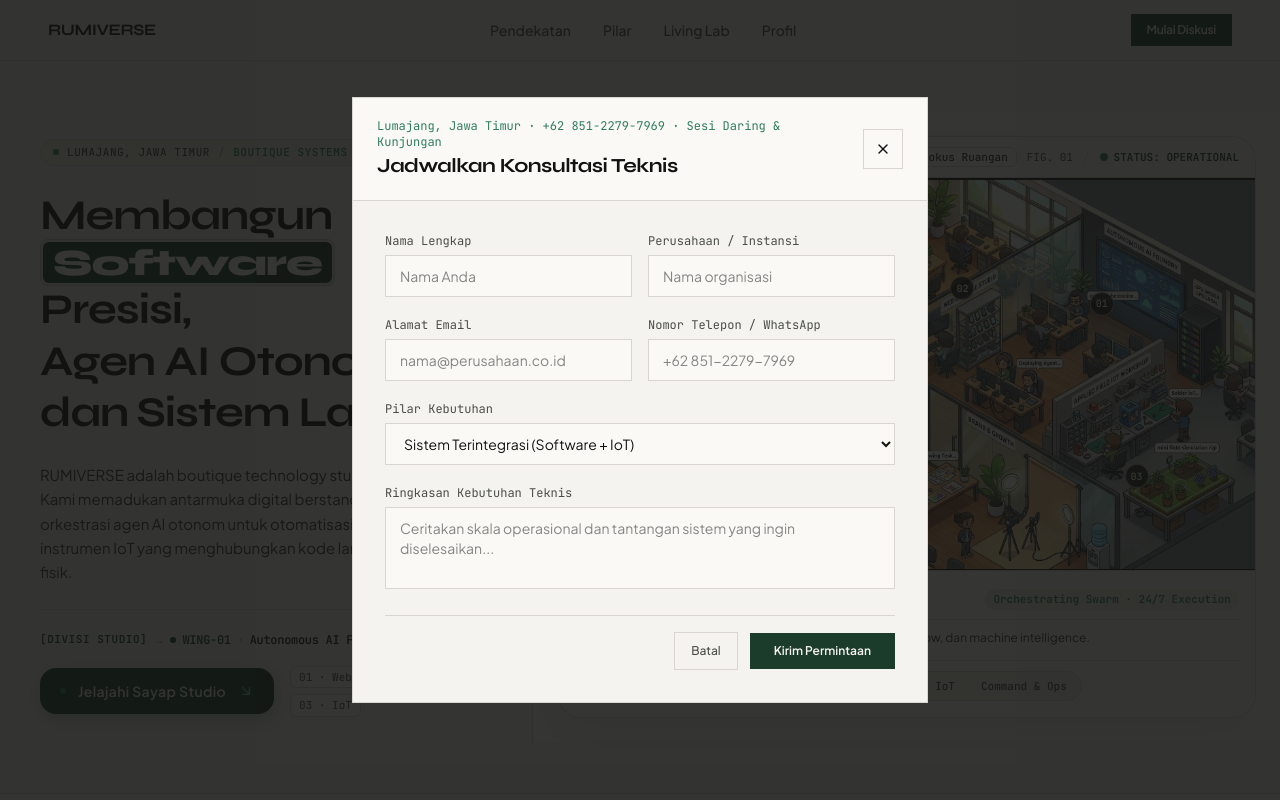
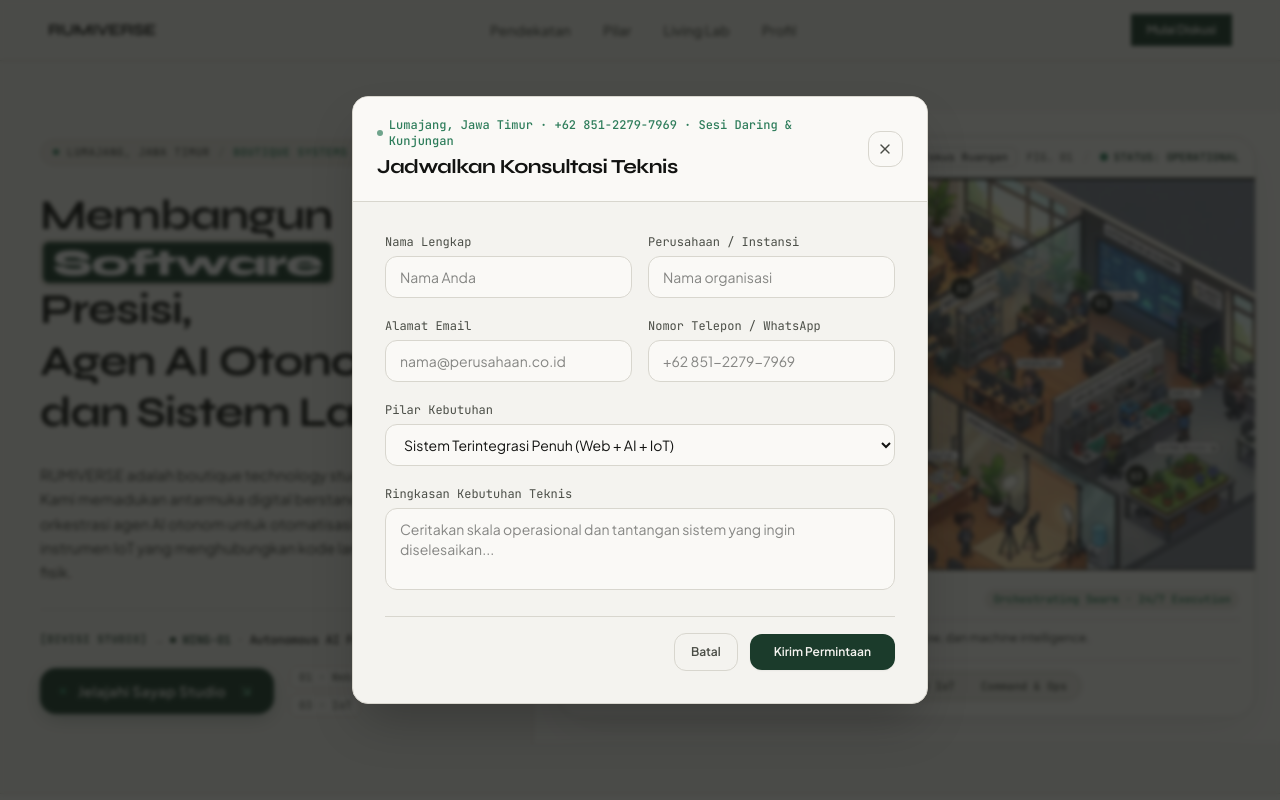
Before and after one commit to DevisRoomi/rumiverse, a React (Vite) app: page / in a window 1280 px wide. Both pictures are taken after a click on the button "Mulai Diskusi". Shown: the top 800 px of the page. Built offline with nearby package versions, Linux system fonts and the light colour scheme.

Commit message:
feat: add silky smooth spring/ease entrance and exit animations to consultation modal with rounded editorial styling

```diff
--- a/src/App.tsx
+++ b/src/App.tsx
@@ -19,10 +19,12 @@ const AppointmentModal = lazy(() =>
 export default function App() {
   const [preloaderActive, setPreloaderActive] = useState(true);
   const [consultationOpen, setConsultationOpen] = useState(false);
+  const [hasOpenedConsultation, setHasOpenedConsultation] = useState(false);
   const [consultationFocus, setConsultationFocus] =
     useState<ConsultationFormValues['focus']>('integrated');
 
   const openWithFocus = (focus: ConsultationFormValues['focus'] = 'integrated') => {
+    setHasOpenedConsultation(true);
     setConsultationFocus(focus);
     setConsultationOpen(true);
   };
@@ -56,7 +58,7 @@ export default function App() {
       <div className="content-visibility-auto">
         <FooterSection onOpenConsultation={() => openWithFocus('integrated')} />
       </div>
-      {consultationOpen && (
+      {hasOpenedConsultation && (
         <Suspense fallback={null}>
           <AppointmentModal
             open={consultationOpen}
--- a/src/components/AppointmentModal.tsx
+++ b/src/components/AppointmentModal.tsx
@@ -1,5 +1,6 @@
 import { useEffect, useState, type FormEvent } from 'react';
 import { X, CheckCircle2 } from 'lucide-react';
+import { motion, AnimatePresence } from 'motion/react';
 import { useBodyScrollLock } from '../hooks/useBodyScrollLock';
 import {
   validateConsultationInput,
@@ -23,9 +24,9 @@ const INITIAL_FORM: ConsultationFormValues = {
 };
 
 const FOCUS_LABELS: Record<ConsultationFormValues['focus'], string> = {
-  'software-ai': 'Boutique Software & AI Automation',
-  'precision-iot': 'Precision Livestock Farming (IoT)',
-  integrated: 'Sistem Terintegrasi (Software + IoT)',
+  'software-ai': 'Aplikasi Web, Mobile & Agen AI (Pilar 01 & 02)',
+  'precision-iot': 'Instrumen IoT & Sistem Lapangan (Pilar 03)',
+  integrated: 'Sistem Terintegrasi Penuh (Web + AI + IoT)',
 };
 
 export function AppointmentModal({
@@ -58,8 +59,6 @@ export function AppointmentModal({
     return () => window.removeEventListener('keydown', handleKeyDown);
   }, [open, onClose]);
 
-  if (!open) return null;
-
   const handleSubmit = (event: FormEvent) => {
     event.preventDefault();
     const result = validateConsultationInput(form);
@@ -79,27 +78,45 @@ export function AppointmentModal({
   };
 
   return (
+    <AnimatePresence>
+      {open && (
         <div
-      className="fixed inset-0 z-50 flex items-center justify-center bg-[#121311]/85 p-4"
+          className="fixed inset-0 z-50 flex items-center justify-center p-4 sm:p-6"
           role="presentation"
-      onClick={(e) => {
-        if (e.target === e.currentTarget) onClose();
-      }}
         >
-      <div
+          {/* Smooth Backdrop Fade */}
+          <motion.div
+            key="appointment-backdrop"
+            initial={{ opacity: 0 }}
+            animate={{ opacity: 1 }}
+            exit={{ opacity: 0 }}
+            transition={{ duration: 0.25, ease: 'easeOut' }}
+            onClick={onClose}
+            className="fixed inset-0 bg-[#121311]/75 backdrop-blur-[2px]"
+          />
+
+          {/* Smooth Dialog Rise & Scale */}
+          <motion.div
+            key="appointment-dialog"
             role="dialog"
             aria-modal="true"
             aria-labelledby="appointment-modal-title"
-        className="w-full max-w-xl bg-[#F4F3EF] border border-[#D8D6CE] text-[#121311] max-h-[90vh] overflow-y-auto"
+            initial={{ opacity: 0, scale: 0.94, y: 18 }}
+            animate={{ opacity: 1, scale: 1, y: 0 }}
+            exit={{ opacity: 0, scale: 0.96, y: 12 }}
+            transition={{ duration: 0.35, ease: [0.16, 1, 0.3, 1] }}
+            className="relative z-10 w-full max-w-xl bg-[#F4F3EF] border border-[#D8D6CE] text-[#121311] max-h-[90vh] overflow-y-auto rounded-2xl shadow-2xl overflow-hidden"
           >
+            {/* Modal Header */}
             <div className="px-6 py-5 border-b border-[#D8D6CE] flex items-center justify-between gap-4 bg-[#FAF9F6]">
               <div>
-            <p className="font-mono text-xs text-[#2E7D5B]">
+                <p className="font-mono text-xs text-[#2E7D5B] flex items-center gap-1.5 font-medium">
+                  <span className="w-1.5 h-1.5 rounded-full bg-[#2E7D5B] animate-pulse" />
                   Lumajang, Jawa Timur · {STUDIO_CONTACT.phone} · Sesi Daring &amp; Kunjungan
                 </p>
                 <h2
                   id="appointment-modal-title"
-              className="font-display text-xl font-bold text-[#121311] tracking-tight mt-0.5"
+                  className="font-display text-xl font-bold text-[#121311] tracking-tight mt-1"
                 >
                   Jadwalkan Konsultasi Teknis
                 </h2>
@@ -108,14 +125,18 @@ export function AppointmentModal({
                 type="button"
                 onClick={onClose}
                 aria-label="Tutup formulir konsultasi"
-            className="w-10 h-10 inline-flex items-center justify-center border border-[#D8D6CE] text-[#121311] hover:bg-[#EAE8E1] transition-colors cursor-pointer"
+                className="w-9 h-9 inline-flex items-center justify-center rounded-xl border border-[#D8D6CE] text-[#4A4D46] hover:text-[#121311] hover:bg-[#EAE8E1] transition-all duration-150 cursor-pointer"
               >
                 <X className="w-4 h-4" aria-hidden="true" />
               </button>
             </div>
 
             {submittedRecord ? (
-          <div className="p-6 sm:p-8 space-y-6">
+              <motion.div
+                initial={{ opacity: 0, y: 10 }}
+                animate={{ opacity: 1, y: 0 }}
+                className="p-6 sm:p-8 space-y-6"
+              >
                 <div className="flex items-start gap-3 pb-6 border-b border-[#D8D6CE]">
                   <CheckCircle2 className="w-6 h-6 text-[#2E7D5B] shrink-0 mt-0.5" aria-hidden="true" />
                   <div>
@@ -124,7 +145,7 @@ export function AppointmentModal({
                     </h3>
                     <p className="mt-1 text-sm text-[#2D2F2A] leading-relaxed">
                       Tim arsitektur kami akan meninjau ringkasan sistem Anda dan menghubungi melalui{' '}
-                  <span className="font-mono text-[#121311]">{submittedRecord.email}</span> untuk
+                      <span className="font-mono text-[#121311] font-semibold">{submittedRecord.email}</span> untuk
                       konfirmasi jadwal pertemuan di Lumajang atau sesi daring.
                     </p>
                   </div>
@@ -142,7 +163,7 @@ export function AppointmentModal({
                     </dd>
                   </div>
                   <div className="sm:col-span-2">
-                <dt className="font-mono text-xs text-[#4A4D46]">Fokus Sistem</dt>
+                    <dt className="font-mono text-xs text-[#4A4D46]">Pilar Kebutuhan</dt>
                     <dd className="mt-0.5 font-semibold text-[#121311]">
                       {FOCUS_LABELS[submittedRecord.focus]}
                     </dd>
@@ -163,12 +184,12 @@ export function AppointmentModal({
                   <button
                     type="button"
                     onClick={handleResetAndClose}
-                className="px-5 py-2.5 text-xs font-semibold bg-[#1B3B2B] text-[#F4F3EF] hover:bg-[#121311] transition-colors cursor-pointer"
+                    className="px-5 py-2.5 text-xs font-semibold rounded-xl bg-[#1B3B2B] text-[#F4F3EF] hover:bg-[#121311] transition-all cursor-pointer shadow-xs hover:scale-[1.01]"
                   >
                     Selesai
                   </button>
                 </div>
-          </div>
+              </motion.div>
             ) : (
               <form onSubmit={handleSubmit} noValidate className="p-6 sm:p-8 space-y-5">
                 <div className="grid grid-cols-1 sm:grid-cols-2 gap-4">
@@ -185,7 +206,7 @@ export function AppointmentModal({
                       value={form.name}
                       onChange={(e) => setForm({ ...form, name: e.target.value })}
                       placeholder="Nama Anda"
-                  className="w-full px-3.5 py-2.5 text-sm bg-[#FAF9F6] border border-[#D8D6CE] text-[#121311] focus:outline-none focus:border-[#1B3B2B]"
+                      className="w-full px-3.5 py-2.5 text-sm bg-[#FAF9F6] border border-[#D8D6CE] rounded-xl text-[#121311] transition-all duration-150 focus:outline-none focus:border-[#1B3B2B] focus:ring-2 focus:ring-[#1B3B2B]/10 focus:bg-white"
                     />
                     {errors.name && (
                       <p className="mt-1 text-xs text-red-700" role="alert">
@@ -207,7 +228,7 @@ export function AppointmentModal({
                       value={form.organization}
                       onChange={(e) => setForm({ ...form, organization: e.target.value })}
                       placeholder="Nama organisasi"
-                  className="w-full px-3.5 py-2.5 text-sm bg-[#FAF9F6] border border-[#D8D6CE] text-[#121311] focus:outline-none focus:border-[#1B3B2B]"
+                      className="w-full px-3.5 py-2.5 text-sm bg-[#FAF9F6] border border-[#D8D6CE] rounded-xl text-[#121311] transition-all duration-150 focus:outline-none focus:border-[#1B3B2B] focus:ring-2 focus:ring-[#1B3B2B]/10 focus:bg-white"
                     />
                     {errors.organization && (
                       <p className="mt-1 text-xs text-red-700" role="alert">
@@ -231,7 +252,7 @@ export function AppointmentModal({
                       value={form.email}
                       onChange={(e) => setForm({ ...form, email: e.target.value })}
                       placeholder="nama@perusahaan.co.id"
-                  className="w-full px-3.5 py-2.5 text-sm bg-[#FAF9F6] border border-[#D8D6CE] text-[#121311] focus:outline-none focus:border-[#1B3B2B]"
+                      className="w-full px-3.5 py-2.5 text-sm bg-[#FAF9F6] border border-[#D8D6CE] rounded-xl text-[#121311] transition-all duration-150 focus:outline-none focus:border-[#1B3B2B] focus:ring-2 focus:ring-[#1B3B2B]/10 focus:bg-white"
                     />
                     {errors.email && (
                       <p className="mt-1 text-xs text-red-700" role="alert">
@@ -253,7 +274,7 @@ export function AppointmentModal({
                       value={form.phone}
                       onChange={(e) => setForm({ ...form, phone: e.target.value })}
                       placeholder={STUDIO_CONTACT.phone}
-                  className="w-full px-3.5 py-2.5 text-sm bg-[#FAF9F6] border border-[#D8D6CE] text-[#121311] focus:outline-none focus:border-[#1B3B2B]"
+                      className="w-full px-3.5 py-2.5 text-sm bg-[#FAF9F6] border border-[#D8D6CE] rounded-xl text-[#121311] transition-all duration-150 focus:outline-none focus:border-[#1B3B2B] focus:ring-2 focus:ring-[#1B3B2B]/10 focus:bg-white"
                     />
                     {errors.phone && (
                       <p className="mt-1 text-xs text-red-700" role="alert">
@@ -276,11 +297,11 @@ export function AppointmentModal({
                     onChange={(e) =>
                       setForm({ ...form, focus: e.target.value as ConsultationFormValues['focus'] })
                     }
-                className="w-full px-3.5 py-2.5 text-sm bg-[#FAF9F6] border border-[#D8D6CE] text-[#121311] focus:outline-none focus:border-[#1B3B2B]"
+                    className="w-full px-3.5 py-2.5 text-sm bg-[#FAF9F6] border border-[#D8D6CE] rounded-xl text-[#121311] transition-all duration-150 focus:outline-none focus:border-[#1B3B2B] focus:ring-2 focus:ring-[#1B3B2B]/10 focus:bg-white cursor-pointer"
                   >
-                <option value="integrated">Sistem Terintegrasi (Software + IoT)</option>
-                <option value="software-ai">Boutique Software &amp; AI Automation</option>
-                <option value="precision-iot">Precision Livestock Farming (IoT)</option>
+                    <option value="software-ai">Aplikasi Web, Mobile &amp; Agen AI (Pilar 01 &amp; 02)</option>
+                    <option value="precision-iot">Instrumen IoT &amp; Sistem Lapangan (Pilar 03)</option>
+                    <option value="integrated">Sistem Terintegrasi Penuh (Web + AI + IoT)</option>
                   </select>
                 </div>
 
@@ -297,7 +318,7 @@ export function AppointmentModal({
                     value={form.notes}
                     onChange={(e) => setForm({ ...form, notes: e.target.value })}
                     placeholder="Ceritakan skala operasional dan tantangan sistem yang ingin diselesaikan..."
-                className="w-full px-3.5 py-2.5 text-sm bg-[#FAF9F6] border border-[#D8D6CE] text-[#121311] focus:outline-none focus:border-[#1B3B2B] resize-none"
+                    className="w-full px-3.5 py-2.5 text-sm bg-[#FAF9F6] border border-[#D8D6CE] rounded-xl text-[#121311] transition-all duration-150 focus:outline-none focus:border-[#1B3B2B] focus:ring-2 focus:ring-[#1B3B2B]/10 focus:bg-white resize-none"
                   />
                   {errors.notes && (
                     <p className="mt-1 text-xs text-red-700" role="alert">
@@ -310,20 +331,22 @@ export function AppointmentModal({
                   <button
                     type="button"
                     onClick={onClose}
-                className="px-4 py-2.5 text-xs font-medium border border-[#D8D6CE] text-[#4A4D46] hover:bg-[#EAE8E1] transition-colors cursor-pointer"
+                    className="px-4 py-2.5 text-xs font-semibold rounded-xl border border-[#D8D6CE] text-[#4A4D46] hover:bg-[#EAE8E1] hover:text-[#121311] transition-all duration-150 cursor-pointer"
                   >
                     Batal
                   </button>
                   <button
                     type="submit"
-                className="px-6 py-2.5 text-xs font-semibold bg-[#1B3B2B] text-[#F4F3EF] hover:bg-[#121311] transition-colors cursor-pointer"
+                    className="px-6 py-2.5 text-xs font-semibold rounded-xl bg-[#1B3B2B] text-[#F4F3EF] hover:bg-[#121311] transition-all duration-150 cursor-pointer shadow-xs hover:scale-[1.01] active:scale-[0.99]"
                   >
                     Kirim Permintaan
                   </button>
                 </div>
               </form>
             )}
+          </motion.div>
         </div>
-    </div>
+      )}
+    </AnimatePresence>
   );
 }
```
Lines whose indentation alone changed are shown as unchanged.
